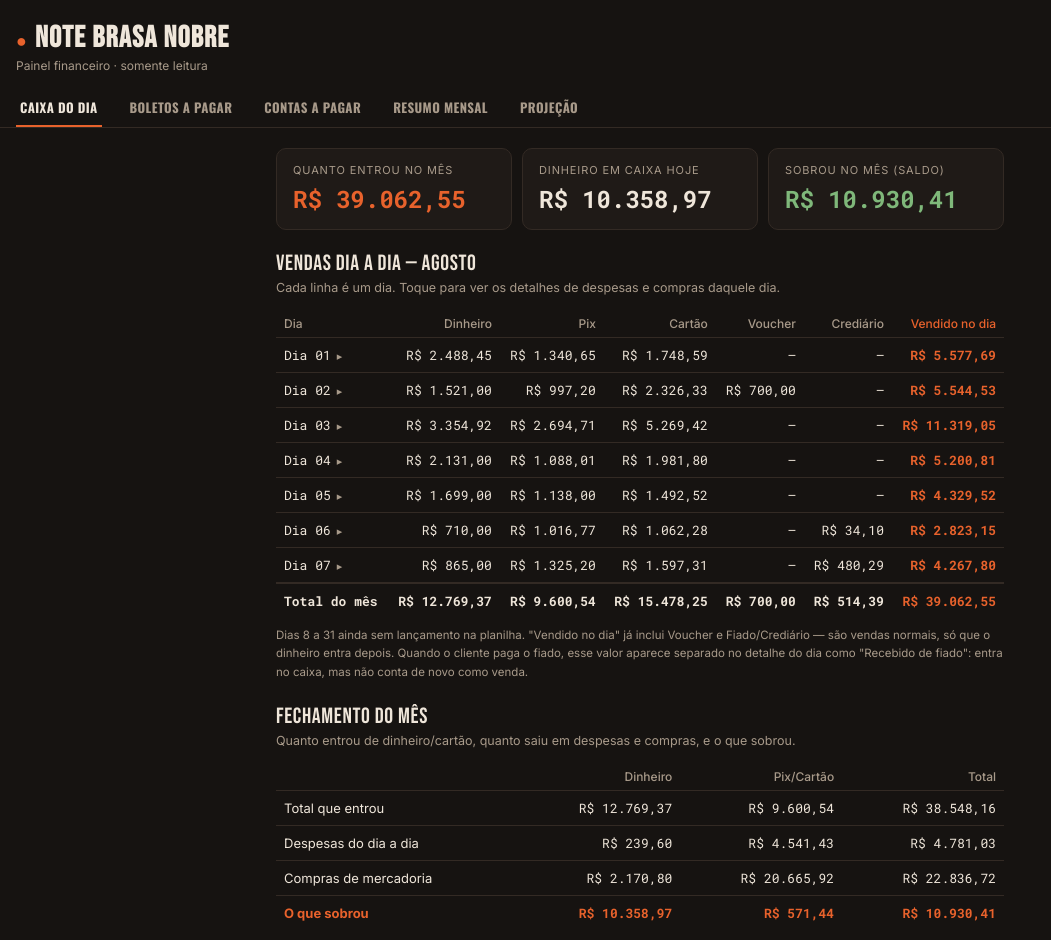
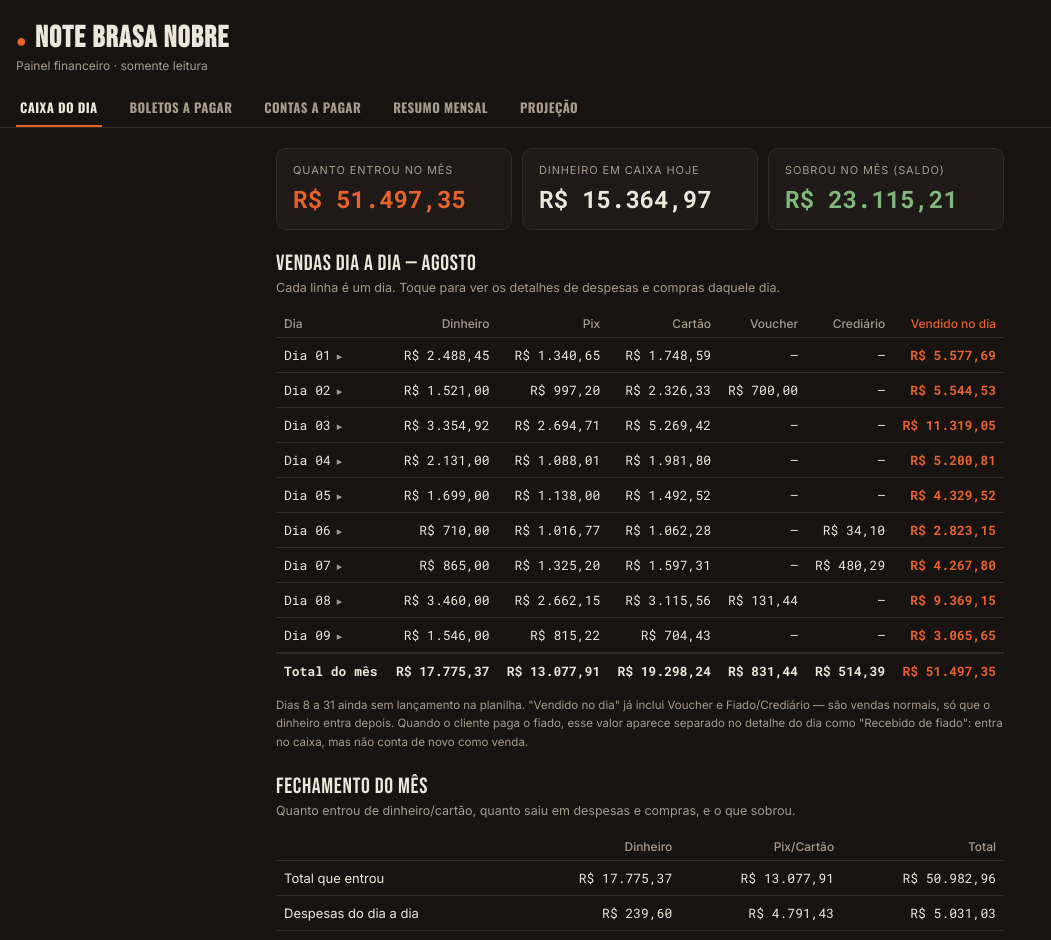
Before and after one commit to aneeilton/Brasa, a React (Vite) app: page / in a window 1280 px wide. Shown: the top 940 px of the page, without its empty margins (0-1051 px from the left). Built offline with nearby package versions, Linux system fonts and the light colour scheme.

Commit message:
Atualizar o dados.js

```diff
--- a/dados.js
+++ b/dados.js
@@ -21,12 +21,14 @@ const AGOSTO_DIAS = [
   { dia: 5, dinheiro: 1699, pix: 1138, credito: 587.78, debito: 904.74, voucher: 0, crediario: 0, recebParcDinheiro: 0, recebParcPix: 0 },
   { dia: 6, dinheiro: 710, pix: 1016.77, credito: 499.37, debito: 562.91, voucher: 0, crediario: 34.1, recebParcDinheiro: 0, recebParcPix: 0 },
   { dia: 7, dinheiro: 865, pix: 1325.2, credito: 1051.97, debito: 545.34, voucher: 0, crediario: 480.29, recebParcDinheiro: 0, recebParcPix: 0 },
+  { dia: 8, dinheiro: 3460, pix: 2662.15, credito: 1537.77, debito: 1577.79, voucher: 131.44, crediario: 0, recebParcDinheiro: 0, recebParcPix: 0 },
+  { dia: 9, dinheiro: 1546, pix: 815.22, credito: 420.18, debito: 284.25, voucher: 0, crediario: 0, recebParcDinheiro: 0, recebParcPix: 0 },
 ].map((d) => ({ ...d, totalVendas: d.dinheiro + d.pix + d.credito + d.debito + d.voucher + d.crediario }));
 
 const AGOSTO_TOTAIS = {
-  dinheiro: 12769.37, pix: 9600.54, credito: 8320.96, debito: 7157.29, voucher: 700, crediario: 514.39,
+  dinheiro: 17775.37, pix: 13077.91, credito: 10278.91, debito: 9019.33, voucher: 831.44, crediario: 514.39,
   recebParcDinheiro: 0, recebParcPix: 0,
-  totalVendas: 39062.55,
+  totalVendas: 51497.35,
 };
 
 const DESPESAS_AGOSTO = [
@@ -40,6 +42,7 @@ const DESPESAS_AGOSTO = [
   { dia: 7, desc: "Funcionários (Jaime Vitor)", valor: 1559.5, tipo: "PIX" },
   { dia: 8, desc: "Máquina Infinity Pay", valor: 199, tipo: "PIX" },
   { dia: 8, desc: "Taxa matança", valor: 513.2, tipo: "PIX" },
+  { dia: 9, desc: "Vale João Pedro", valor: 250, tipo: "PIX" },
   { dia: 3, desc: "Flanelas e canetas", valor: 12.3, tipo: "Dinheiro" },
   { dia: 4, desc: "Segurança VIP", valor: 30, tipo: "Dinheiro" },
   { dia: 5, desc: "Almoço", valor: 23, tipo: "Dinheiro" },
@@ -69,10 +72,10 @@ const COMPRAS_AGOSTO = [
 ];
 
 const FECHAMENTO_AGOSTO = {
-  totalGeral: { dinheiro: 12769.37, pixStone: 9600.54, cartao: 16178.25, total: 38548.16 },
-  despesas: { dinheiro: 239.6, pixStone: 4541.43, total: 4781.03 },
+  totalGeral: { dinheiro: 17775.37, pixStone: 13077.91, cartao: 20129.68, total: 50982.96 },
+  despesas: { dinheiro: 239.6, pixStone: 4791.43, total: 5031.03 },
   compras: { dinheiro: 2170.8, pixStone: 20665.92, total: 22836.72 },
-  saldo: { dinheiro: 10358.97, pixStone: 571.44, total: 10930.41 },
+  saldo: { dinheiro: 15364.97, pixStone: 3798.81, total: 23115.21 },
   saldoOnlineContaEm: "07/08",
   saldoOnline: { dinheiro: 4526, dinheiroDiff: -1637.71, stone: 4766.7, total: 9292.7 },
 };
```
